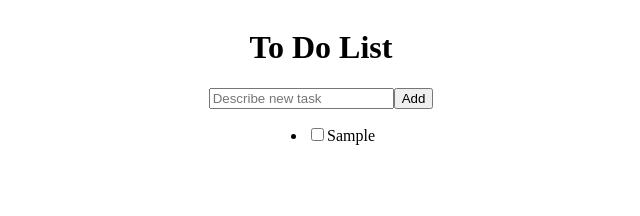
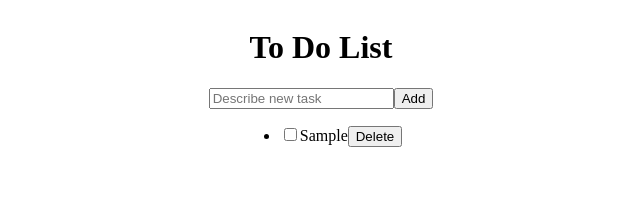
Before and after one commit to DionisioMC/ToDoListAngular, an Angular app: page / in a window 1280 px wide. Both pictures are taken after typing "Sample" into the empty fields and a click on the button "Add". Shown: the top 216 px of the page, without its empty margins (319-959 px from the left). Built offline with nearby package versions, Linux system fonts and the light colour scheme.

Commit message:
Adding a button to erase tasks

```diff
--- a/src/app/app.component.html
+++ b/src/app/app.component.html
@@ -10,6 +10,7 @@
     <li *ngFor="let toDoItem of toDoList; let i = index">
       <input type="checkbox" (change)="completeTask(i)"/>
       <span>{{toDoItem.task}}</span>
+      <button type="button" (click)="deleteTask(toDoItem.id)">Delete</button>
     </li>
   </ul>
 </main>
--- a/src/app/app.component.ts
+++ b/src/app/app.component.ts
@@ -34,6 +34,9 @@ export class AppComponent {
 
   completeTask(index: number): void {
     this.toDoList[index].isCompleted = !this.toDoList[index].isCompleted;
-    console.log(this.toDoList[index].isCompleted);
+  }
+
+  deleteTask(id: number): void {
+    this.toDoList = this.toDoList.filter(item => item.id !== id);
   }
 }
```
